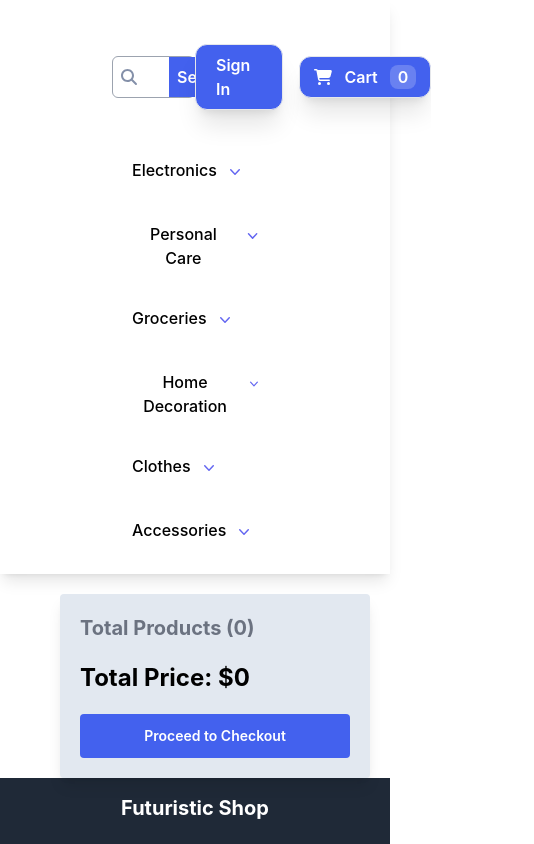
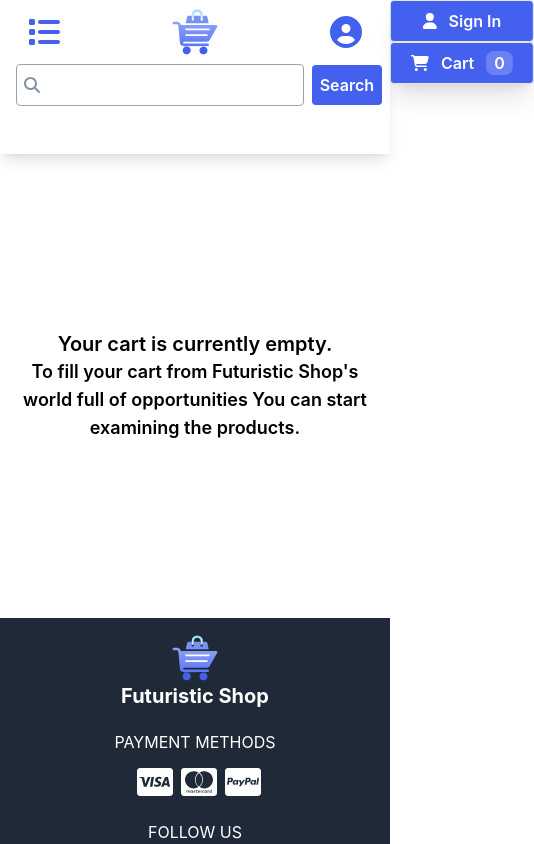
Before and after one commit to YusufAkilevi/e-commerce-project, a React (Vite) app in the folder e-commerce-project/: page /cart in a window 390 px wide. Shown: the top 844 px of the page, 534 px wide, since content can reach past the window. Built offline with nearby package versions, Linux system fonts and the light colour scheme.

Commit message:
responsiveness added to all pages

```diff
--- a/e-commerce-project/package.json
+++ b/e-commerce-project/package.json
@@ -10,6 +10,8 @@
     "preview": "vite preview"
   },
   "dependencies": {
+    "@emotion/react": "^11.11.1",
+    "@emotion/styled": "^11.11.0",
     "@fortawesome/fontawesome-free": "^6.4.2",
     "@fortawesome/fontawesome-svg-core": "^6.4.2",
     "@fortawesome/free-brands-svg-icons": "^6.4.2",
@@ -17,6 +19,7 @@
     "@fortawesome/react-fontawesome": "^0.2.0",
     "@headlessui/react": "^1.7.17",
     "@heroicons/react": "^2.0.18",
+    "@mui/material": "^5.14.11",
     "@reduxjs/toolkit": "^1.9.6",
     "react": "^18.2.0",
     "react-dom": "^18.2.0",
--- a/e-commerce-project/src/App.jsx
+++ b/e-commerce-project/src/App.jsx
@@ -9,7 +9,6 @@ import Category from "./pages/Category";
 import ProductDetails from "./pages/ProductDetails";
 import Cart from "./pages/Cart";
 import store from "./store";
-import Footer from "./components/Footer/Footer";
 import ProductSearch from "./pages/ProductSearch";
 import SignInLayout from "./components/auth/signIn/SignInLayout";
 import SignUpLayout from "./components/auth/signup/SignUpLayout";
@@ -42,19 +41,19 @@ const router = createBrowserRouter([
       },
       {
         path: "search",
-        element: <ProductSearch />
+        element: <ProductSearch />,
       },
       {
         path: "signin",
-        element: <SignInLayout />
+        element: <SignInLayout />,
       },
       {
         path: "signup",
-        element: <SignUpLayout />
+        element: <SignUpLayout />,
       },
       {
         path: "forgot-password",
-        element: <ForgotPasswordLayout />
+        element: <ForgotPasswordLayout />,
       },
     ],
   },
@@ -65,7 +64,6 @@ function App() {
     <React.StrictMode>
       <Provider store={store}>
         <RouterProvider router={router} />
-        <Footer />
       </Provider>
     </React.StrictMode>
   );
--- a/e-commerce-project/src/components/Cart/ShoppingCart.jsx
+++ b/e-commerce-project/src/components/Cart/ShoppingCart.jsx
@@ -5,19 +5,31 @@ import CartItem from "./CartItem";
 const ShoppingCart = () => {
   const cart = useSelector((state) => state.cart);
 
+  if (cart.items.length === 0) {
+    return (
+      <div className="flex flex-col justify-center items-center font-semibold min-h-[55vh] p-5">
+        <p className="text-xl text-center">Your cart is currently empty.</p>
+        <p className="text-lg text-center">
+          To fill your cart from Futuristic Shop's world full of opportunities
+          You can start examining the products.
+        </p>
+      </div>
+    );
+  }
+
   return (
-    <div className="w-full flex gap-10 pt-5 px-5 sm:px-28  sm:py-20 ">
+    <div className="w-full grid grid-cols-1 sm:grid-cols-[7fr_3fr] gap-10 py-5 px-5 sm:px-28  sm:py-20 ">
       <ul className="flex flex-col gap-5">
         {cart.items.map((item) => (
-          <CartItem item={item} />
+          <CartItem key={item.id} item={item} />
         ))}
       </ul>
       <div className="shadow-lg p-5 bg-slate-200 rounded self-start flex-auto">
         <div>
-          <h2 className="text-xl font-bold text-gray-500">
+          <h2 className="text-md sm:text-xl font-bold text-gray-500">
             Total Products ({cart.totalQuantity})
           </h2>
-          <p className="text-2xl font-bold color-gray-500 my-5">
+          <p className="text-lg sm:text-2xl font-bold color-gray-500 my-5">
             Total Price: ${cart.totalAmount}
           </p>
         </div>
--- a/e-commerce-project/src/components/Footer/Footer.jsx
+++ b/e-commerce-project/src/components/Footer/Footer.jsx
@@ -1,6 +1,6 @@
 import React from "react";
 import { FontAwesomeIcon } from "@fortawesome/react-fontawesome";
-import { Link } from "react-router-dom";
+
 import {
   faFacebook,
   faTwitter,
@@ -10,12 +10,15 @@ import {
   faCcMastercard,
   faCcPaypal,
 } from "@fortawesome/free-brands-svg-icons";
-
+import Logo from "../../logo.svg";
 const Footer = () => {
   return (
     <footer className="bg-gray-800 text-white py-4">
       <div className="container mx-auto text-center md:flex md:justify-between">
-        <div className="mb-5 md:mb-0">
+        <div className="mb-5 md:mb-0 flex flex-col items-center">
+          <div className="w-12">
+            <img src={Logo} alt="logo" />
+          </div>
           <span className="text-xl font-bold">Futuristic Shop</span>
         </div>
         <div className="mb-5">
--- a/e-commerce-project/src/components/Header/Header.jsx
+++ b/e-commerce-project/src/components/Header/Header.jsx
@@ -1,20 +1,26 @@
-import { useRef } from "react";
+import { useRef, useState, useEffect } from "react";
 import { FontAwesomeIcon } from "@fortawesome/react-fontawesome";
-import { Link, useNavigate } from "react-router-dom";
+import { Link, useLocation, useNavigate, useParams } from "react-router-dom";
 import {
   faMagnifyingGlass,
   faCartShopping,
+  faUser,
+  faCircleUser,
+  faList,
+  faCircleXmark,
 } from "@fortawesome/free-solid-svg-icons";
 import Logo from "../../logo.svg";
 import MainNavigation from "./MainNavigation";
 import { useSelector, useDispatch } from "react-redux";
 import { searchProductActions } from "../../store/search-product-slice";
-
+import Button from "../UI/Button";
 import { useAuth } from "../../components/auth/useAuth";
 
 const Header = () => {
   const isAuthenticated = useSelector((state) => state.isAuthenticated);
   const user = useSelector((state) => state.user);
+  const [showProfile, setShowProfile] = useState(false);
+  const [showCategories, setShowCategories] = useState(false);
 
   const inputRef = useRef();
   const navigate = useNavigate();
@@ -28,57 +34,125 @@ const Header = () => {
       navigate("/search");
     }
   };
+  const toggleProfileHandler = () => {
+    setShowProfile((prevState) => !prevState);
+  };
+  const toggleCategoriesHandler = () => {
+    setShowCategories((prevState) => !prevState);
+  };
+  const location = useLocation();
+  const windowWidth = window.innerWidth;
+  useEffect(() => {
+    if (
+      (location.pathname === "/signin" && windowWidth < 640) ||
+      (location.pathname === "/cart" && windowWidth < 640)
+    ) {
+      toggleProfileHandler();
+    }
+  }, [location]);
+  const hideProfileClasses =
+    "flex sm:flex-row flex-col sm:justify-between sm:items-center gap-x-4 sm:static sm:top-auto sm:right-auto sm:translate-x-0 absolute top-0 right-0 translate-x-full transition-all";
+  const showProfileClasses =
+    "flex sm:flex-row flex-col sm:justify-between sm:items-center justify-center items-center gap-5 z-20  gap-x-4 sm:static sm:top-auto sm:right-auto  absolute top-0 bg-white sm:h-auto h-screen sm:w-auto w-full";
 
   return (
-    <div className="flex flex-col gap-y-10 shadow-lg py-5 px-28">
-      <div className="flex justify-around items-center pt-6">
-        <div className="w-12 ">
+    <div className="flex flex-col gap-y-10 shadow-lg  sm:px-8 md:py-5 md:px-28 ">
+      <div className="sm:flex sm:justify-around sm:items-center pt-2 sm:pt-6 grid items-center justify-items-center grid-cols-3">
+        {showCategories && (
+          <Button
+            onClick={toggleCategoriesHandler}
+            className="justify-self-end mr-2 border-none p-0 sm:hidden z-30 absolute top-2 left-2"
+          >
+            <FontAwesomeIcon
+              icon={faCircleXmark}
+              style={{ color: "#4361EE" }}
+              size="2xl"
+            />
+          </Button>
+        )}
+        {!showCategories && (
+          <Button
+            onClick={toggleCategoriesHandler}
+            className="ml-2 justify-self-start border-none p-0 sm:hidden"
+          >
+            <FontAwesomeIcon
+              icon={faList}
+              style={{ color: "#4361EE" }}
+              size="2xl"
+            />
+          </Button>
+        )}
+        <div className="w-12">
           <Link to="/">
             <img className="w-full" src={Logo} alt="logo" />
           </Link>
         </div>
+        {showProfile && (
+          <Button
+            onClick={toggleProfileHandler}
+            className="justify-self-end mr-2 border-none p-0 sm:hidden z-30"
+          >
+            <FontAwesomeIcon
+              icon={faCircleXmark}
+              style={{ color: "#4361EE" }}
+              size="2xl"
+            />
+          </Button>
+        )}
+        {!showProfile && (
+          <Button
+            onClick={toggleProfileHandler}
+            className="justify-self-end mr-2 border-none p-0 sm:hidden"
+          >
+            <FontAwesomeIcon
+              icon={faCircleUser}
+              style={{ color: "#4361EE" }}
+              size="2xl"
+            />
+          </Button>
+        )}
         <form
           onSubmit={submitHandler}
-          className="flex justify-between items-center border border-gray-400 w-1/2 rounded-md"
+          className="flex justify-between items-center sm:w-1/2 rounded col-span-full mx-2"
         >
-          <div className="flex justify-center items-center py-2">
-            <div className="px-2">
+          <div className="flex justify-center items-center py-2 w-full mx-2 relative">
+            <div className="px-2 absolute left-0">
               <FontAwesomeIcon
                 icon={faMagnifyingGlass}
                 style={{ color: "#8490a9" }}
               />
             </div>
-            <div>
+            <div className="w-full">
               <input
                 ref={inputRef}
                 type="text"
-                className="pl-4 pr-2 w-full rounded-full focus:outline-none"
+                className="pl-8 p-2 w-full rounded border border-gray-400 outline-[#4361EE] outline-1"
               />
             </div>
           </div>
           <div>
-            <button className="bg-[#4361EE] hover:bg-[#7b90f3]  text-white rounded-r p-2 font-semibold">
+            <button className="bg-[#4361EE] hover:bg-[#7b90f3]  text-white rounded p-2 font-semibold">
               Search
             </button>
           </div>
         </form>
-        <div className="flex justify-between items-center gap-x-4">
+
+        <div className={showProfile ? showProfileClasses : hideProfileClasses}>
           {isAuthenticated ? (
-            <div className="text-white font-semibold">
-              {user.email}
-            </div>
+            <div className="text-white font-semibold">{user.email}</div>
           ) : (
             <Link
               to="/signin"
-              className="border flex items-center justify-center gap-x-3 p-4 px-5 py-2 overflow-hidden text-white transition duration-300 ease-out rounded-xl shadow-xl group bg-[#4361EE] hover:bg-[#7b90f3] font-semibold"
+              className="border flex items-center justify-center gap-x-3 p-4 px-5 py-2 overflow-hidden text-white transition duration-300 ease-out rounded shadow-xl group bg-[#4361EE] hover:bg-[#7b90f3] font-semibold"
             >
+              <FontAwesomeIcon icon={faUser} style={{ color: "#fff" }} />
               Sign In
             </Link>
           )}
 
           <Link
             to="/cart"
-            className=" border flex items-center justify-center gap-x-3 p-4 px-5 py-2 overflow-hidden text-white transition duration-300 ease-out rounded-xl shadow-xl group bg-[#4361EE] hover:bg-[#7b90f3] font-semibold"
+            className=" border flex items-center justify-center gap-x-3 p-4 px-5 py-2 overflow-hidden text-white transition duration-300 ease-out rounded shadow-xl group bg-[#4361EE] hover:bg-[#7b90f3] font-semibold"
           >
             <FontAwesomeIcon icon={faCartShopping} style={{ color: "#fff" }} />
             Cart
@@ -88,8 +162,11 @@ const Header = () => {
           </Link>
         </div>
       </div>
-      <MainNavigation />
-    </div >
+      <MainNavigation
+        isCategoriesShown={showCategories}
+        toggleCategories={toggleCategoriesHandler}
+      />
+    </div>
   );
 };
 export default Header;
--- a/e-commerce-project/src/components/Header/MainNavigation.jsx
+++ b/e-commerce-project/src/components/Header/MainNavigation.jsx
@@ -1,6 +1,15 @@
+import { useParams } from "react-router-dom";
 import Dropdown from "./Dropdown";
+import { useEffect, useState } from "react";
 
-const MainNavigation = () => {
+const MainNavigation = ({ isCategoriesShown, toggleCategories }) => {
+  const params = useParams();
+  const windowWidth = window.innerWidth;
+  useEffect(() => {
+    if (params.categoryName && windowWidth < 640) {
+      toggleCategories();
+    }
+  }, [params]);
   const Categories = [
     {
       id: 1,
@@ -45,10 +54,18 @@ const MainNavigation = () => {
       ],
     },
   ];
+  const showCategoriesClasses =
+    "list-none flex sm:justify-between sm:items-center gap-5 sm:flex-wrap  sm:flex-row flex-col items-center justify-center bg-white sm:static absolute z-20 sm:h-auto h-screen w-full sm:top-auto top-0";
+  const hideCategoriesClasses =
+    "list-none flex sm:justify-between sm:items-center gap-5 sm:flex-wrap sm:flex-row flex-col items-center justify-center bg-white sm:static absolute z-20 sm:h-auto h-screen w-full sm:top-auto  top-0 -translate-x-full sm:translate-x-0 transition-all";
 
   return (
-    <nav className="flex justify-center">
-      <ul className="list-none flex justify-between items-center gap-5 flex-wrap">
+    <nav className="flex justify-center ">
+      <ul
+        className={
+          isCategoriesShown ? showCategoriesClasses : hideCategoriesClasses
+        }
+      >
         {Categories.map((category, index) => (
           <li key={index}>
             <Dropdown category={category} />
--- a/e-commerce-project/src/components/Products/ProductList.jsx
+++ b/e-commerce-project/src/components/Products/ProductList.jsx
@@ -34,7 +34,7 @@ const ProductList = (props) => {
   };
 
   return (
-    <div className="pt-5 px-5 sm:px-28  sm:pt-20  ">
+    <div className="pt-5 px-5 sm:px-8 sm:pt-10 md:px-28  md:pt-20  ">
       {currentPageNum === 1 && (
         <Carousel useKeyboardArrows={true}>
           {productData.products &&
--- a/e-commerce-project/src/components/Products/SearchedProductList.jsx
+++ b/e-commerce-project/src/components/Products/SearchedProductList.jsx
@@ -9,7 +9,7 @@ const SearchedProductList = () => {
   const searchParam = useSelector(
     (state) => state.searchedProducts.searchParam
   );
-  console.log(searchParam);
+
   useEffect(() => {
     dispatch(fetchSearchProductData(searchParam));
   }, [dispatch, searchParam]);
--- a/e-commerce-project/src/pages/RootLayout.jsx
+++ b/e-commerce-project/src/pages/RootLayout.jsx
@@ -1,5 +1,6 @@
 import { Outlet } from "react-router-dom";
 import Header from "../components/Header/Header";
+import Footer from "../components/Footer/Footer";
 const RootLayout = () => {
   return (
     <div className="flex flex-col  items-between">
@@ -7,6 +8,7 @@ const RootLayout = () => {
       <main>
         <Outlet />
       </main>
+      <Footer />
     </div>
   );
 };
```
Also changed, not shown: e-commerce-project/src/components/Cart/CartItem.jsx (+10 -6 lines), 1 other file (tests, documents, lock files or other folders).
